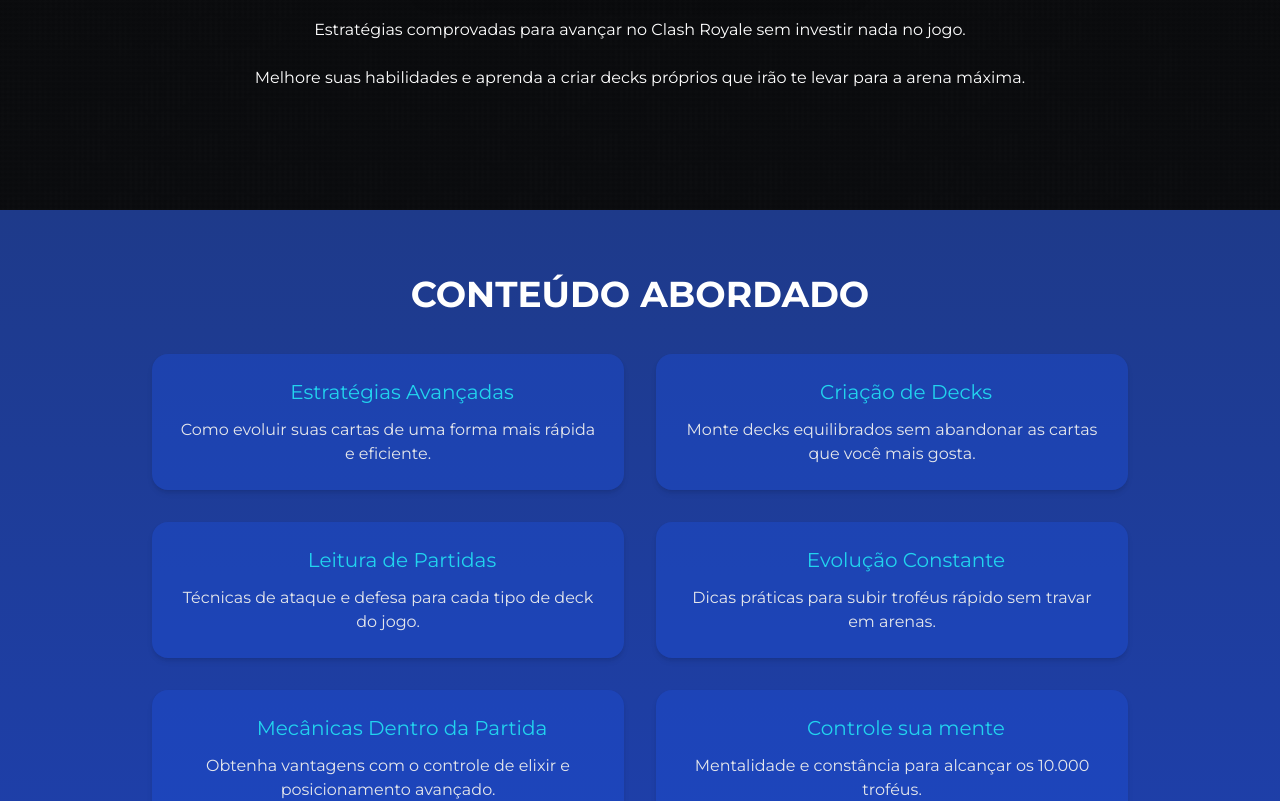
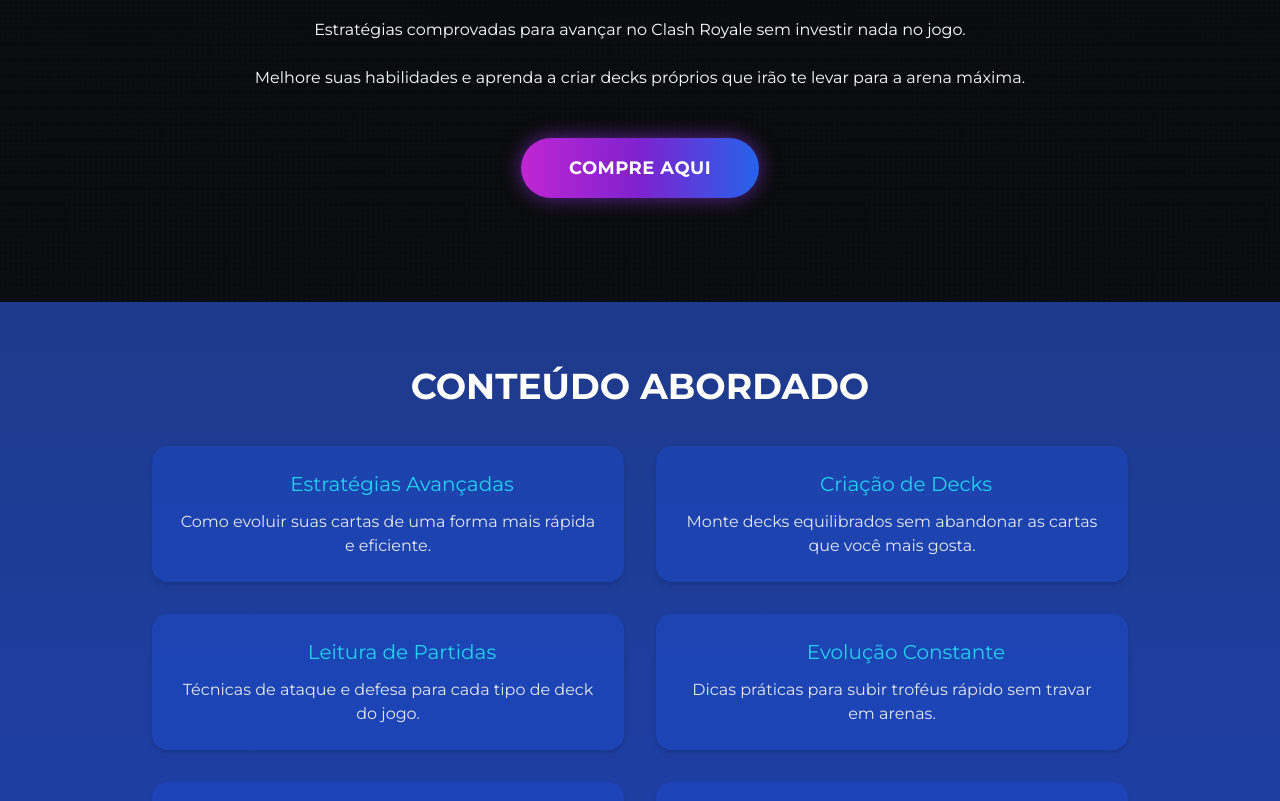
Before and after one commit to viniics/landing-page-guia-clash, a React (Vite) app in the folder lp-guia/: page / in a window 1280 px wide. Shown: the part 860-1661 px from the top of the page. Built offline with nearby package versions, Linux system fonts and the light colour scheme; some icons are missing.

Commit message:
Botao Inicio

```diff
--- a/lp-guia/src/App.tsx
+++ b/lp-guia/src/App.tsx
@@ -57,6 +57,18 @@
           Estratégias comprovadas para avançar no Clash Royale sem investir nada no jogo.<br /><br></br>
           Melhore suas habilidades e aprenda a criar decks próprios que irão te levar para a arena máxima.
         </p>
+        <div className="flex justify-center mt-8">
+          <a
+            href="https://pay.hotmart.com/N102765722H"
+            target="_blank"
+            className="px-12 py-4 text-lg font-extrabold font-[Montserrat] text-white
+               rounded-full bg-gradient-to-r from-fuchsia-600 via-purple-700 to-blue-600
+               shadow-[0_0_20px_rgba(147,51,234,0.6)]
+               hover:scale-110 hover:text-white hover:shadow-[0_0_30px_rgba(59,130,246,0.8)]
+               transition-all duration-300 ease-out tracking-wide"
+          >COMPRE AQUI
+          </a>
+        </div>
       </main>
 
       <ConteudoAbordado />
@@ -86,12 +98,12 @@
         Este eBook foi criado para ser um manual de FATOS, não de opiniões. Para garantir isso, cada estratégia, cada tática de posicionamento e cada dica de elixir que você vai ler foi rigorosamente testada, debatida e aprovada por nós dois.<br></br><br></br>
         O que ensinamos aqui não é SORTE. É o MÉTODO exato que usamos para dominar o jogo.</p>
       <br></br>
-      <SegurancaGarantida/>
-      <BonusSection/>
-      <FeedbackSection/>
+      <SegurancaGarantida />
+      <BonusSection />
+      <FeedbackSection />
       <br></br>
-      <FinalSection/>
-      <PerguntasFrequentes/>
+      <FinalSection />
+      <PerguntasFrequentes />
       <Footer></Footer>
     </>
 
```
